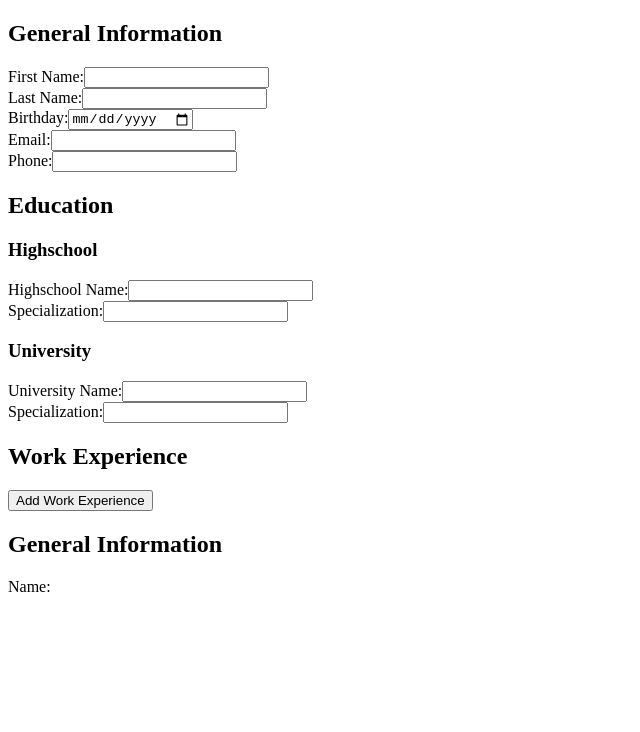
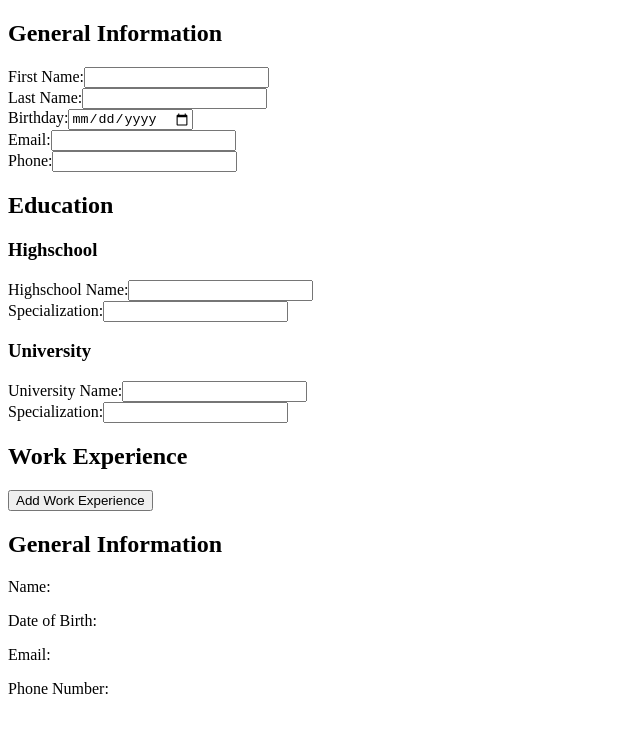
Before and after one commit to Tou1lle/cv-application-top, a React (Vite) app: page / in a window 1280 px wide. Shown: the top 732 px of the page, without its empty margins (0-640 px from the left). Built offline with nearby package versions, Linux system fonts and the light colour scheme.

Commit message:
Render general data according to inputs

```diff
--- a/src/components/CVSection.jsx
+++ b/src/components/CVSection.jsx
@@ -1,9 +1,15 @@
+import { format } from "date-fns";
+
+
 function GeneralInfo({data}) {
   return (
     <section>
       <h2>General Information</h2>
       <div>
-        <p>Name: {data.firstName + " " + data.lastName}</p>
+        <p><span>Name:</span> {data.firstName + " " + data.lastName}</p>
+        <p><span>Date of Birth:</span> {data.birthday ? format(data.birthday, "yyyy-MM-dd") : ""}</p>
+        <p><span>Email:</span> {data.email}</p>
+        <p><span>Phone Number:</span> {data.phone}</p>
       </div>
     </section>
   )
```
Also changed, not shown: 1 other file (tests, documents, lock files or other folders).
